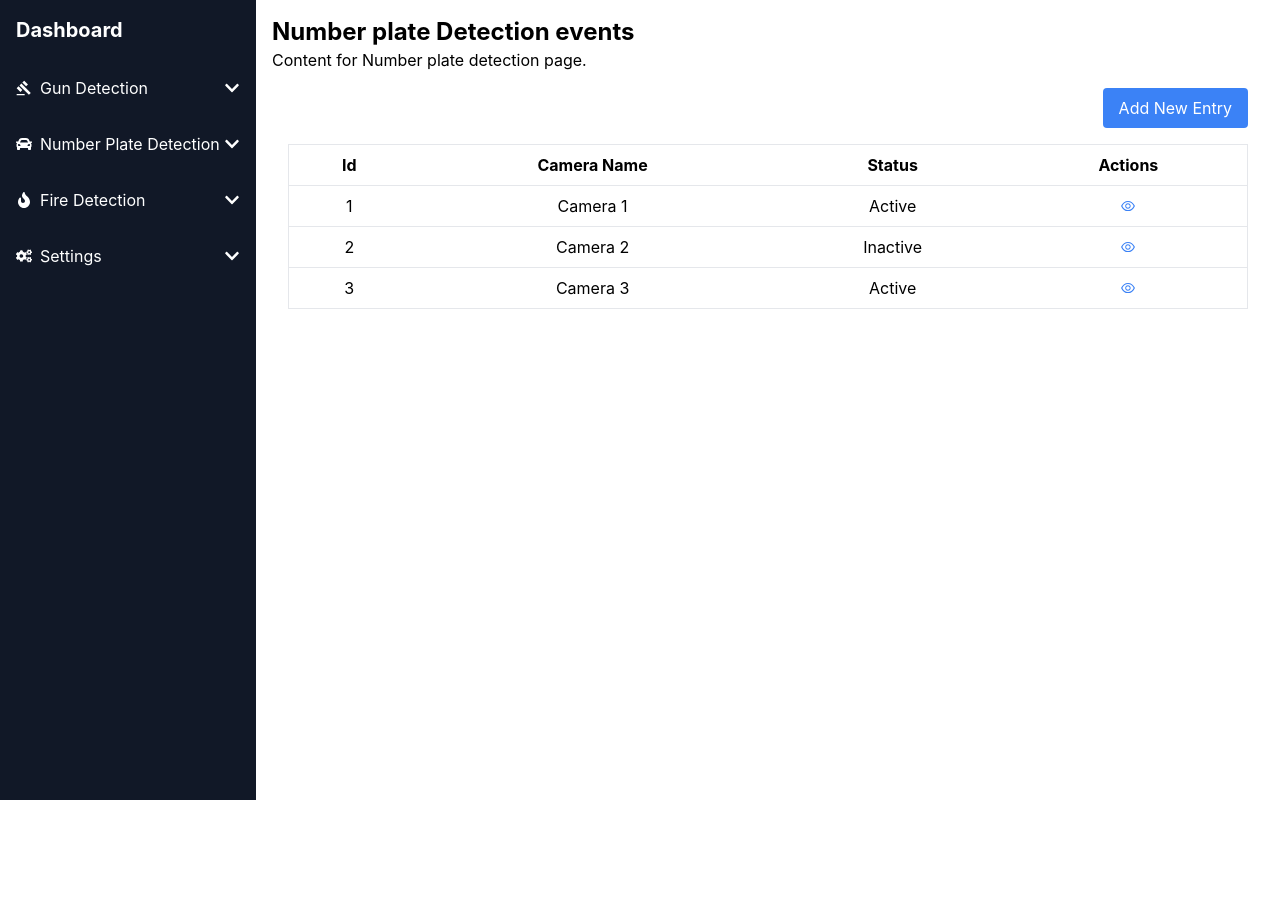
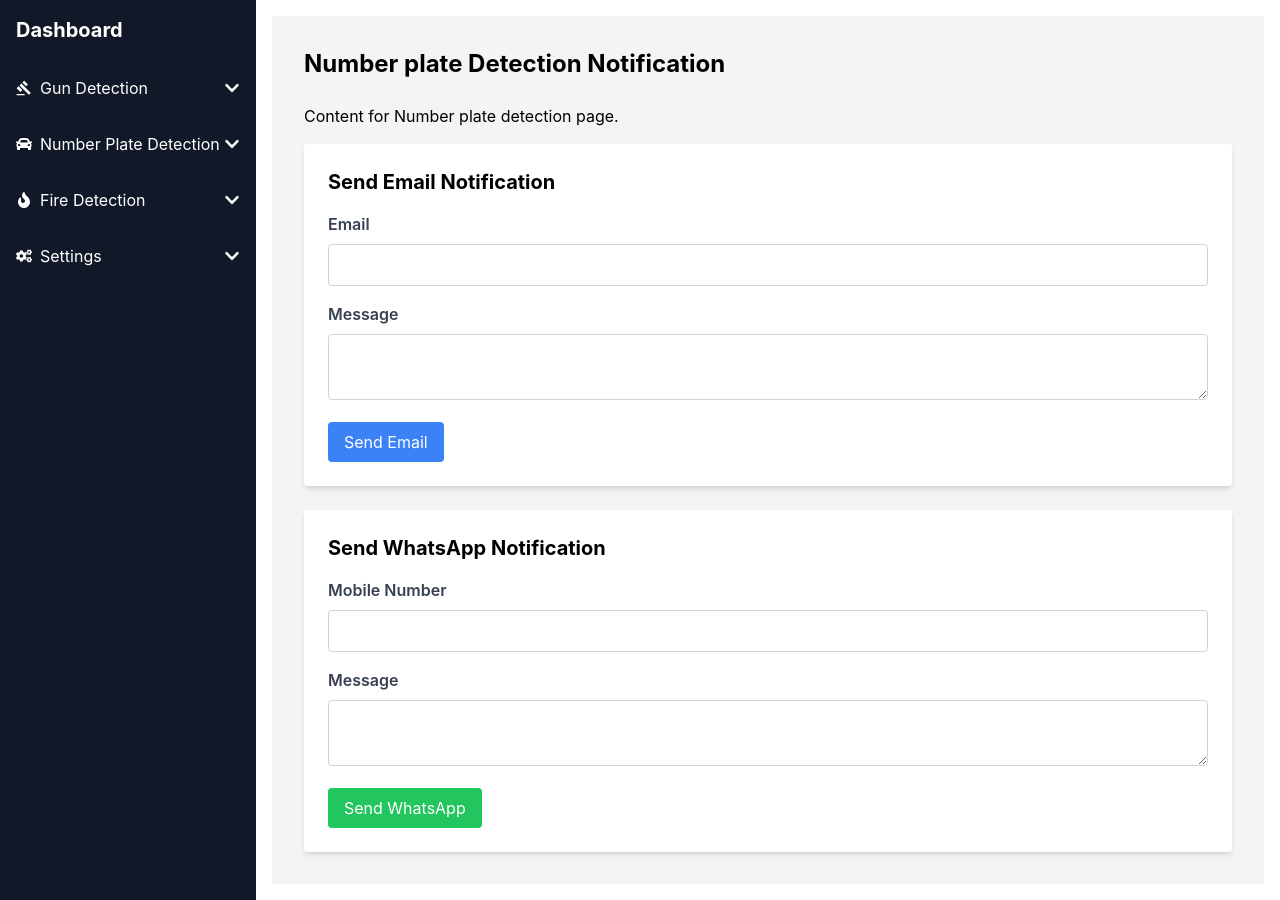
Before and after one commit to AkshayGhugare19/detection-web-app, a React (Create React App) app: page /number-plate-detection-events in a window 1280 px wide. Before the commit the page ends 800 px from the top, so only its background shows below. Built offline with nearby package versions, Linux system fonts and the light colour scheme.

Commit message:
notification pages add

```diff
--- a/src/App.js
+++ b/src/App.js
@@ -23,7 +23,7 @@ function App() {
         <Sidebar />
         <div className="flex-1 p-4">
           <Routes>
-            <Route path="/" element={<StartDetection />} />
+            {/* <Route path="/" element={<StartDetection />} /> */}
             <Route path="/gun-detection-analytics" element={<GunDetectionAnalytics />} />
             <Route path="/gun-detection-events" element={<GunDetectionEvents />} />
             <Route path="/fire-detection-analytics" element={<FireDetectionAnalyitcs />} />
--- a/src/components/Sidebar.js
+++ b/src/components/Sidebar.js
@@ -30,7 +30,7 @@ const Sidebar = () => {
                 <Link to="/gun-detection-analytics" className="block p-4 hover:bg-gray-600">Analytics</Link>
               </li>
               <li>
-                <Link to="/gun-detection-events" className="block p-4 hover:bg-gray-600">Events</Link>
+                <Link to="/gun-detection-events" className="block p-4 hover:bg-gray-600">Notifications</Link>
               </li>
             </ul>
           )}
@@ -51,7 +51,7 @@ const Sidebar = () => {
                 <Link to="/number-plate-detection-analytics" className="block p-4 hover:bg-gray-600">Analytics</Link>
               </li>
               <li>
-                <Link to="/number-plate-detection-events" className="block p-4 hover:bg-gray-600">Events</Link>
+                <Link to="/number-plate-detection-events" className="block p-4 hover:bg-gray-600">Notifications</Link>
               </li>
             </ul>
           )}
@@ -72,7 +72,7 @@ const Sidebar = () => {
                 <Link to="/fire-detection-analytics" className="block p-4 hover:bg-gray-600">Analytics</Link>
               </li>
               <li>
-                <Link to="/fire-detection-events" className="block p-4 hover:bg-gray-600">Events</Link>
+                <Link to="/fire-detection-events" className="block p-4 hover:bg-gray-600">Notifications</Link>
               </li>
             </ul>
           )}
--- a/src/pages/FireDetectionEvents.js
+++ b/src/pages/FireDetectionEvents.js
@@ -1,14 +1,83 @@
-import React from 'react';
-import FireEventTable from '../modules/fireDetectionTables/FireEventTables';
+import React, { useState } from 'react';
 
-const FireDetectionEvents =()=> {
+const FireDetectionEvents = () => {
+  const [email, setEmail] = useState('');
+  const [emailMessage, setEmailMessage] = useState('');
+  const [mobileNumber, setMobileNumber] = useState('');
+  const [whatsappMessage, setWhatsappMessage] = useState('');
+
+  const handleSendEmail = () => {
+    // Implement email sending logic here
+    console.log('Sending email to:', email);
+    console.log('Email message:', emailMessage);
+  };
+
+  const handleSendWhatsapp = () => {
+    // Implement WhatsApp sending logic here
+    console.log('Sending WhatsApp message to:', mobileNumber);
+    console.log('WhatsApp message:', whatsappMessage);
+  };
+
   return (
-    <div>
-      <h1 className="text-2xl font-bold">Fire Detection events</h1>
-      <p>Content for fire detection page.</p>
-      <FireEventTable/>
+    <div className="min-h-screen bg-gray-100 p-8">
+      <h1 className="text-2xl font-bold mb-6">Fire Detection Notification</h1>
+      <p className="mb-4">Content for Fire detection page.</p>
+
+      <div className="bg-white p-6 rounded shadow-md mb-6">
+        <h2 className="text-xl font-bold mb-4">Send Email Notification</h2>
+        <div className="mb-4">
+          <label className="block text-gray-700 font-semibold mb-2">Email</label>
+          <input
+            type="email"
+            className="w-full p-2 border border-gray-300 rounded"
+            value={email}
+            onChange={(e) => setEmail(e.target.value)}
+          />
+        </div>
+        <div className="mb-4">
+          <label className="block text-gray-700 font-semibold mb-2">Message</label>
+          <textarea
+            className="w-full p-2 border border-gray-300 rounded"
+            value={emailMessage}
+            onChange={(e) => setEmailMessage(e.target.value)}
+          />
+        </div>
+        <button
+          onClick={handleSendEmail}
+          className="px-4 py-2 bg-blue-500 hover:bg-blue-600 text-white rounded"
+        >
+          Send Email
+        </button>
+      </div>
+
+      <div className="bg-white p-6 rounded shadow-md">
+        <h2 className="text-xl font-bold mb-4">Send WhatsApp Notification</h2>
+        <div className="mb-4">
+          <label className="block text-gray-700 font-semibold mb-2">Mobile Number</label>
+          <input
+            type="text"
+            className="w-full p-2 border border-gray-300 rounded"
+            value={mobileNumber}
+            onChange={(e) => setMobileNumber(e.target.value)}
+          />
+        </div>
+        <div className="mb-4">
+          <label className="block text-gray-700 font-semibold mb-2">Message</label>
+          <textarea
+            className="w-full p-2 border border-gray-300 rounded"
+            value={whatsappMessage}
+            onChange={(e) => setWhatsappMessage(e.target.value)}
+          />
+        </div>
+        <button
+          onClick={handleSendWhatsapp}
+          className="px-4 py-2 bg-green-500 hover:bg-green-600 text-white rounded"
+        >
+          Send WhatsApp
+        </button>
+      </div>
     </div>
   );
-}
+};
 
 export default FireDetectionEvents;
--- a/src/pages/GunDetectionEvents.js
+++ b/src/pages/GunDetectionEvents.js
@@ -1,14 +1,83 @@
-import React from 'react';
-import GunEventTable from '../modules/gunDetectionTables/GunEventTables';
+import React, { useState } from 'react';
 
-const GunDetectionEvents=()=> {
+const GunDetectionEvents = () => {
+  const [email, setEmail] = useState('');
+  const [emailMessage, setEmailMessage] = useState('');
+  const [mobileNumber, setMobileNumber] = useState('');
+  const [whatsappMessage, setWhatsappMessage] = useState('');
+
+  const handleSendEmail = () => {
+    // Implement email sending logic here
+    console.log('Sending email to:', email);
+    console.log('Email message:', emailMessage);
+  };
+
+  const handleSendWhatsapp = () => {
+    // Implement WhatsApp sending logic here
+    console.log('Sending WhatsApp message to:', mobileNumber);
+    console.log('WhatsApp message:', whatsappMessage);
+  };
+
   return (
-    <div>
-      <h1 className="text-2xl font-bold">Gun Detection Events</h1>
-      <p>Content for gun detection page.</p>
-      <GunEventTable/>
+    <div className="min-h-screen bg-gray-100 p-8">
+      <h1 className="text-2xl font-bold mb-6">Gun Detection Notification</h1>
+      <p className="mb-4">Content for gun detection page.</p>
+
+      <div className="bg-white p-6 rounded shadow-md mb-6">
+        <h2 className="text-xl font-bold mb-4">Send Email Notification</h2>
+        <div className="mb-4">
+          <label className="block text-gray-700 font-semibold mb-2">Email</label>
+          <input
+            type="email"
+            className="w-full p-2 border border-gray-300 rounded"
+            value={email}
+            onChange={(e) => setEmail(e.target.value)}
+          />
+        </div>
+        <div className="mb-4">
+          <label className="block text-gray-700 font-semibold mb-2">Message</label>
+          <textarea
+            className="w-full p-2 border border-gray-300 rounded"
+            value={emailMessage}
+            onChange={(e) => setEmailMessage(e.target.value)}
+          />
+        </div>
+        <button
+          onClick={handleSendEmail}
+          className="px-4 py-2 bg-blue-500 hover:bg-blue-600 text-white rounded"
+        >
+          Send Email
+        </button>
+      </div>
+
+      <div className="bg-white p-6 rounded shadow-md">
+        <h2 className="text-xl font-bold mb-4">Send WhatsApp Notification</h2>
+        <div className="mb-4">
+          <label className="block text-gray-700 font-semibold mb-2">Mobile Number</label>
+          <input
+            type="text"
+            className="w-full p-2 border border-gray-300 rounded"
+            value={mobileNumber}
+            onChange={(e) => setMobileNumber(e.target.value)}
+          />
+        </div>
+        <div className="mb-4">
+          <label className="block text-gray-700 font-semibold mb-2">Message</label>
+          <textarea
+            className="w-full p-2 border border-gray-300 rounded"
+            value={whatsappMessage}
+            onChange={(e) => setWhatsappMessage(e.target.value)}
+          />
+        </div>
+        <button
+          onClick={handleSendWhatsapp}
+          className="px-4 py-2 bg-green-500 hover:bg-green-600 text-white rounded"
+        >
+          Send WhatsApp
+        </button>
+      </div>
     </div>
   );
-}
+};
 
 export default GunDetectionEvents;
--- a/src/pages/NumberPlateDetectionEvents.js
+++ b/src/pages/NumberPlateDetectionEvents.js
@@ -1,14 +1,83 @@
-import React from 'react';
-import NumberPlateEventTable from '../modules/numberPlateDetectionTables/NumberPlateEventTables';
+import React, { useState } from 'react';
 
-const NumberPlateDetectionEvents=()=> {
+const NumberPlateDetectionEvents = () => {
+  const [email, setEmail] = useState('');
+  const [emailMessage, setEmailMessage] = useState('');
+  const [mobileNumber, setMobileNumber] = useState('');
+  const [whatsappMessage, setWhatsappMessage] = useState('');
+
+  const handleSendEmail = () => {
+    // Implement email sending logic here
+    console.log('Sending email to:', email);
+    console.log('Email message:', emailMessage);
+  };
+
+  const handleSendWhatsapp = () => {
+    // Implement WhatsApp sending logic here
+    console.log('Sending WhatsApp message to:', mobileNumber);
+    console.log('WhatsApp message:', whatsappMessage);
+  };
+
   return (
-    <div>
-      <h1 className="text-2xl font-bold">Number plate Detection events</h1>
-      <p>Content for Number plate detection page.</p>
-      <NumberPlateEventTable/>
+    <div className="min-h-screen bg-gray-100 p-8">
+      <h1 className="text-2xl font-bold mb-6">Number plate Detection Notification</h1>
+      <p className="mb-4">Content for Number plate detection page.</p>
+
+      <div className="bg-white p-6 rounded shadow-md mb-6">
+        <h2 className="text-xl font-bold mb-4">Send Email Notification</h2>
+        <div className="mb-4">
+          <label className="block text-gray-700 font-semibold mb-2">Email</label>
+          <input
+            type="email"
+            className="w-full p-2 border border-gray-300 rounded"
+            value={email}
+            onChange={(e) => setEmail(e.target.value)}
+          />
+        </div>
+        <div className="mb-4">
+          <label className="block text-gray-700 font-semibold mb-2">Message</label>
+          <textarea
+            className="w-full p-2 border border-gray-300 rounded"
+            value={emailMessage}
+            onChange={(e) => setEmailMessage(e.target.value)}
+          />
+        </div>
+        <button
+          onClick={handleSendEmail}
+          className="px-4 py-2 bg-blue-500 hover:bg-blue-600 text-white rounded"
+        >
+          Send Email
+        </button>
+      </div>
+
+      <div className="bg-white p-6 rounded shadow-md">
+        <h2 className="text-xl font-bold mb-4">Send WhatsApp Notification</h2>
+        <div className="mb-4">
+          <label className="block text-gray-700 font-semibold mb-2">Mobile Number</label>
+          <input
+            type="text"
+            className="w-full p-2 border border-gray-300 rounded"
+            value={mobileNumber}
+            onChange={(e) => setMobileNumber(e.target.value)}
+          />
+        </div>
+        <div className="mb-4">
+          <label className="block text-gray-700 font-semibold mb-2">Message</label>
+          <textarea
+            className="w-full p-2 border border-gray-300 rounded"
+            value={whatsappMessage}
+            onChange={(e) => setWhatsappMessage(e.target.value)}
+          />
+        </div>
+        <button
+          onClick={handleSendWhatsapp}
+          className="px-4 py-2 bg-green-500 hover:bg-green-600 text-white rounded"
+        >
+          Send WhatsApp
+        </button>
+      </div>
     </div>
   );
-}
+};
 
 export default NumberPlateDetectionEvents;
```
Also changed, not shown: src/pages/CameraDetails.js (+11 -29 lines).
